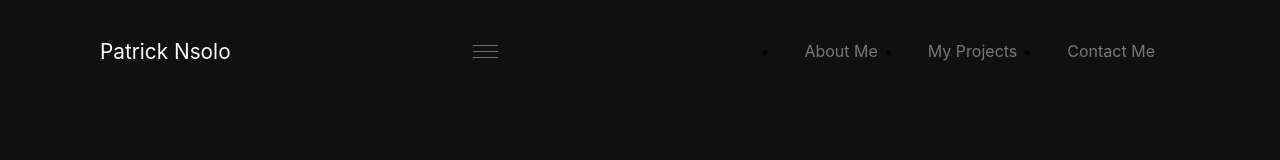
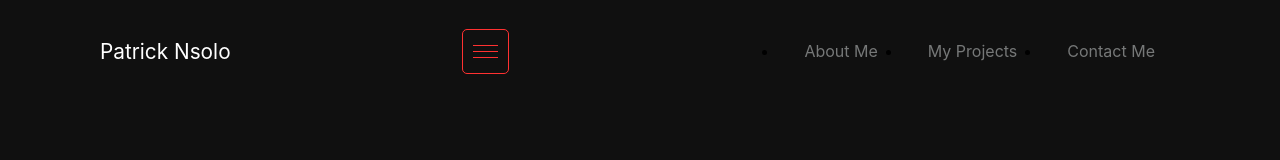
Before and after one commit to patrick-nsolo/FEDportfolio, a React (Create React App) app: page / in a window 1280 px wide. Shown: the top 160 px of the page. Built offline with nearby package versions, Linux system fonts and the light colour scheme.

Commit message:
update navigation

```diff
--- a/src/components/Header/Header.css
+++ b/src/components/Header/Header.css
@@ -22,7 +22,9 @@
     color:#FF3131
 }
 .menu-icon{
-
+    border: 1px solid #FF3131;
+    padding: 10px;
+    border-radius: 5px;
 }
 .bar{
     display:block;
@@ -32,5 +34,5 @@
     -webkit-transition: all 0.5s ease;
     transition: all 0.5s ease;
     background: #FF3131;
-    border: 1px;
+
 }
```
